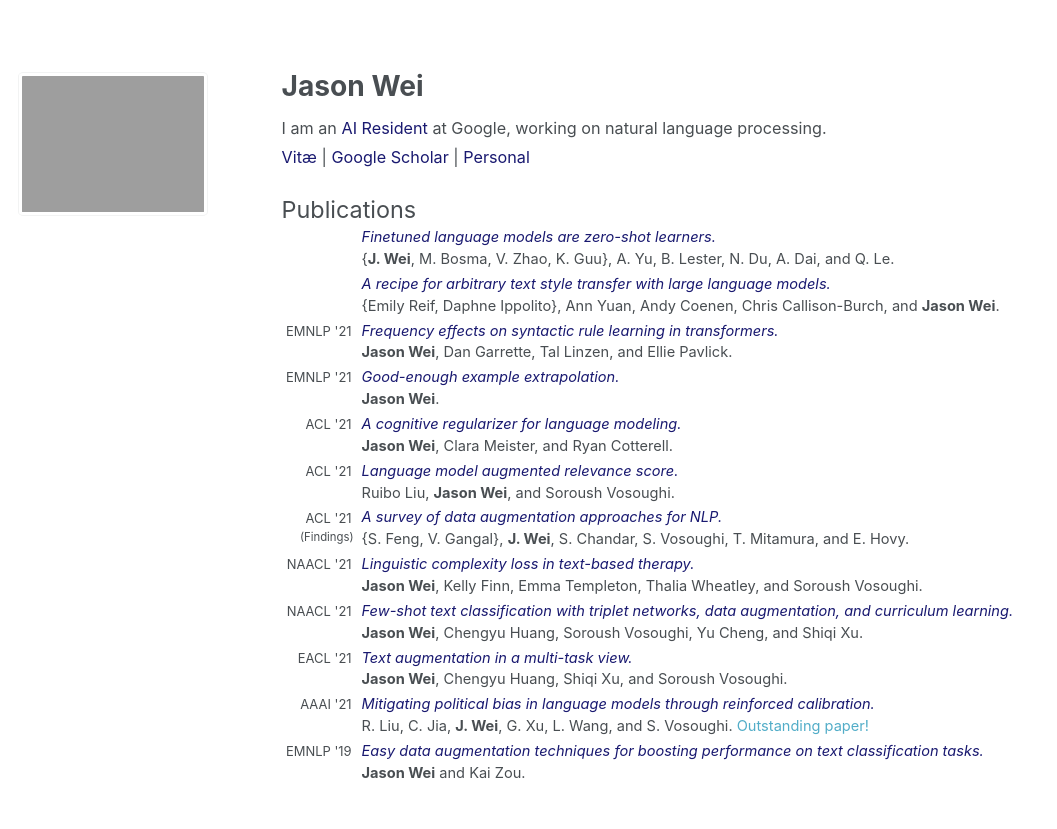
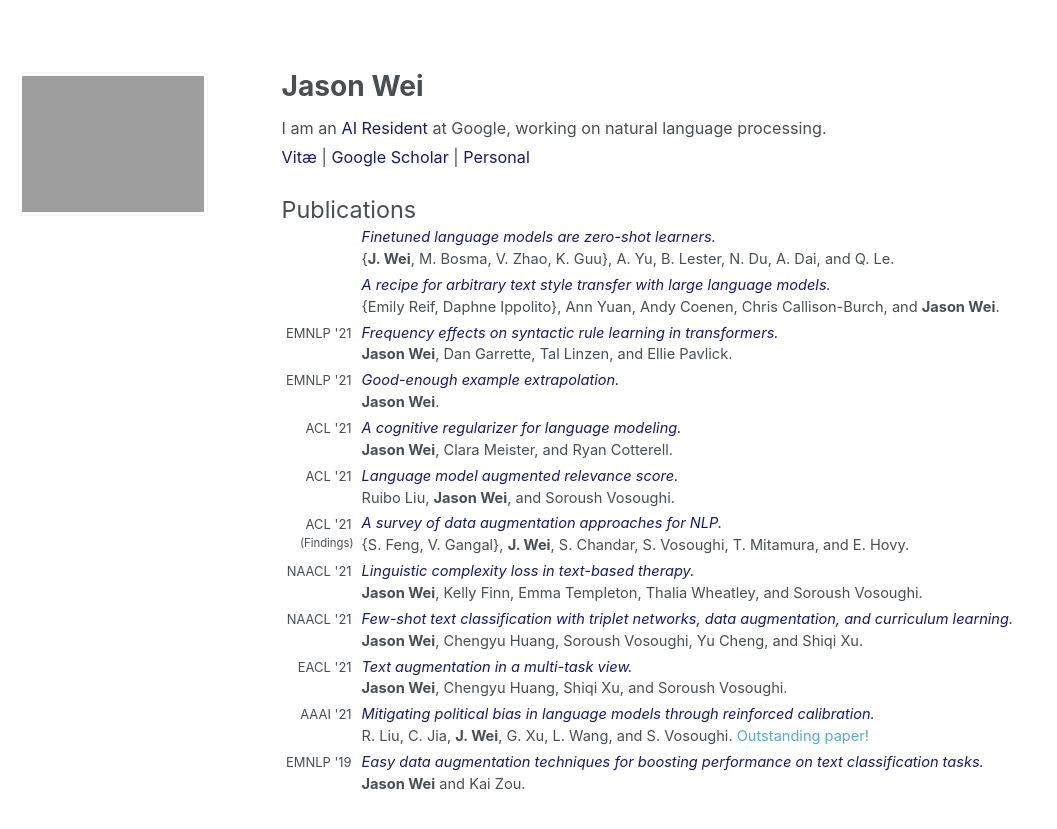
Before and after one commit to jasonwei20/jasonwei20.github.io, a Jekyll site: the page built from _pages/about.md, in a window 1280 px wide. Shown: the top 829 px of the page, without its empty margins (0-1057 px from the left). Built offline with Jekyll 4.4.1, drawn with Linux system fonts in a browser that asks for light colours.

Commit message:
Update about.md

```diff
--- a/_pages/about.md
+++ b/_pages/about.md
@@ -36,7 +36,7 @@ I am an <a href="https://research.google/careers/ai-residency/" style="color:#19
   </tr>
   <tr>
     <td></td>
-    <td style="padding-bottom:3px">{<b>J. Wei</b>, M. Bosma, V. Zhao, K. Guu}, A. Yu, B. Lester, N. Du, A. Dai, and Q. Le.</td>
+    <td style="padding-bottom:4px">{<b>J. Wei</b>, M. Bosma, V. Zhao, K. Guu}, A. Yu, B. Lester, N. Du, A. Dai, and Q. Le.</td>
   </tr>
 
   <tr>
@@ -45,7 +45,7 @@ I am an <a href="https://research.google/careers/ai-residency/" style="color:#19
   </tr>
   <tr>
     <td></td>
-    <td style="padding-bottom:3px">{Emily Reif, Daphne Ippolito}, Ann Yuan, Andy Coenen, Chris Callison-Burch, and <b>Jason Wei</b>.</td>
+    <td style="padding-bottom:4px">{Emily Reif, Daphne Ippolito}, Ann Yuan, Andy Coenen, Chris Callison-Burch, and <b>Jason Wei</b>.</td>
   </tr>
 
   <tr>
@@ -54,7 +54,7 @@ I am an <a href="https://research.google/careers/ai-residency/" style="color:#19
   </tr>
   <tr>
     <td></td>
-    <td style="padding-bottom:3px"><b>Jason Wei</b>, Dan Garrette, Tal Linzen, and Ellie Pavlick.</td>
+    <td style="padding-bottom:4px"><b>Jason Wei</b>, Dan Garrette, Tal Linzen, and Ellie Pavlick.</td>
   </tr>
 
   <tr>
@@ -63,7 +63,7 @@ I am an <a href="https://research.google/careers/ai-residency/" style="color:#19
   </tr>
   <tr>
     <td></td>
-    <td style="padding-bottom:3px"><b>Jason Wei</b>.</td>
+    <td style="padding-bottom:4px"><b>Jason Wei</b>.</td>
   </tr>
 
   <tr>
@@ -72,7 +72,7 @@ I am an <a href="https://research.google/careers/ai-residency/" style="color:#19
   </tr>
   <tr>
     <td></td>
-    <td style="padding-bottom:3px"><b>Jason Wei</b>, Clara Meister, and Ryan Cotterell.</td>
+    <td style="padding-bottom:4px"><b>Jason Wei</b>, Clara Meister, and Ryan Cotterell.</td>
   </tr>
 
   <tr>
@@ -81,7 +81,7 @@ I am an <a href="https://research.google/careers/ai-residency/" style="color:#19
   </tr>
   <tr>
     <td></td>
-    <td style="padding-bottom:3px">Ruibo Liu, <b>Jason Wei</b>, and Soroush Vosoughi.</td>
+    <td style="padding-bottom:4px">Ruibo Liu, <b>Jason Wei</b>, and Soroush Vosoughi.</td>
   </tr>
 
   <tr>
@@ -90,7 +90,7 @@ I am an <a href="https://research.google/careers/ai-residency/" style="color:#19
   </tr>
   <tr>
     <td style="width:80px; text-align:right; padding-right:8px; font-size:0.7em; vertical-align:top">(Findings)</td>
-    <td style="padding-bottom:3px">{S. Feng, V. Gangal}, <b>J. Wei</b>, S. Chandar, S. Vosoughi, T. Mitamura, and E. Hovy.</td>
+    <td style="padding-bottom:4px">{S. Feng, V. Gangal}, <b>J. Wei</b>, S. Chandar, S. Vosoughi, T. Mitamura, and E. Hovy.</td>
   </tr>
 
   <tr>
@@ -99,7 +99,7 @@ I am an <a href="https://research.google/careers/ai-residency/" style="color:#19
   </tr>
   <tr>
     <td></td>
-    <td style="padding-bottom:3px"><b>Jason Wei</b>, Kelly Finn, Emma Templeton, Thalia Wheatley, and Soroush Vosoughi.</td>
+    <td style="padding-bottom:4px"><b>Jason Wei</b>, Kelly Finn, Emma Templeton, Thalia Wheatley, and Soroush Vosoughi.</td>
   </tr>
 
   <tr>
@@ -108,7 +108,7 @@ I am an <a href="https://research.google/careers/ai-residency/" style="color:#19
   </tr>
   <tr>
     <td></td>
-    <td style="padding-bottom:3px"><b>Jason Wei</b>, Chengyu Huang, Soroush Vosoughi, Yu Cheng, and Shiqi Xu.</td>
+    <td style="padding-bottom:4px"><b>Jason Wei</b>, Chengyu Huang, Soroush Vosoughi, Yu Cheng, and Shiqi Xu.</td>
   </tr>
 
   <tr>
@@ -117,7 +117,7 @@ I am an <a href="https://research.google/careers/ai-residency/" style="color:#19
   </tr>
   <tr>
     <td></td>
-    <td style="padding-bottom:3px"><b>Jason Wei</b>, Chengyu Huang, Shiqi Xu, and Soroush Vosoughi.</td>
+    <td style="padding-bottom:4px"><b>Jason Wei</b>, Chengyu Huang, Shiqi Xu, and Soroush Vosoughi.</td>
   </tr>
 
   <tr>
@@ -126,7 +126,7 @@ I am an <a href="https://research.google/careers/ai-residency/" style="color:#19
   </tr>
   <tr>
     <td></td>
-    <td style="padding-bottom:3px">R. Liu, C. Jia, <b>J. Wei</b>, G. Xu, L. Wang, and S. Vosoughi. <a href="https://aaai.org/Awards/paper.php" target="_blank">Outstanding paper!</a></td>
+    <td style="padding-bottom:4px">R. Liu, C. Jia, <b>J. Wei</b>, G. Xu, L. Wang, and S. Vosoughi. <a href="https://aaai.org/Awards/paper.php" target="_blank">Outstanding paper!</a></td>
   </tr>
 
   <tr>
```
